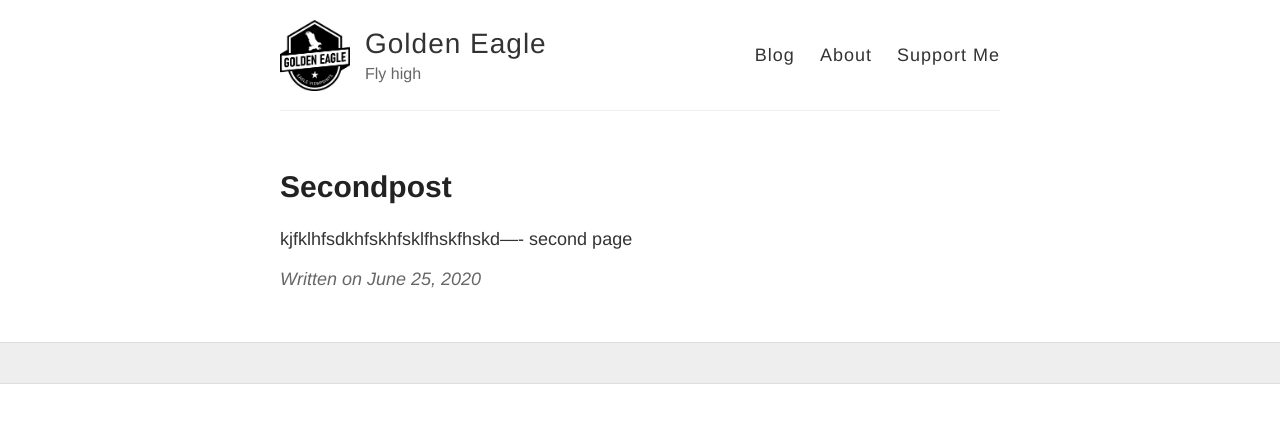
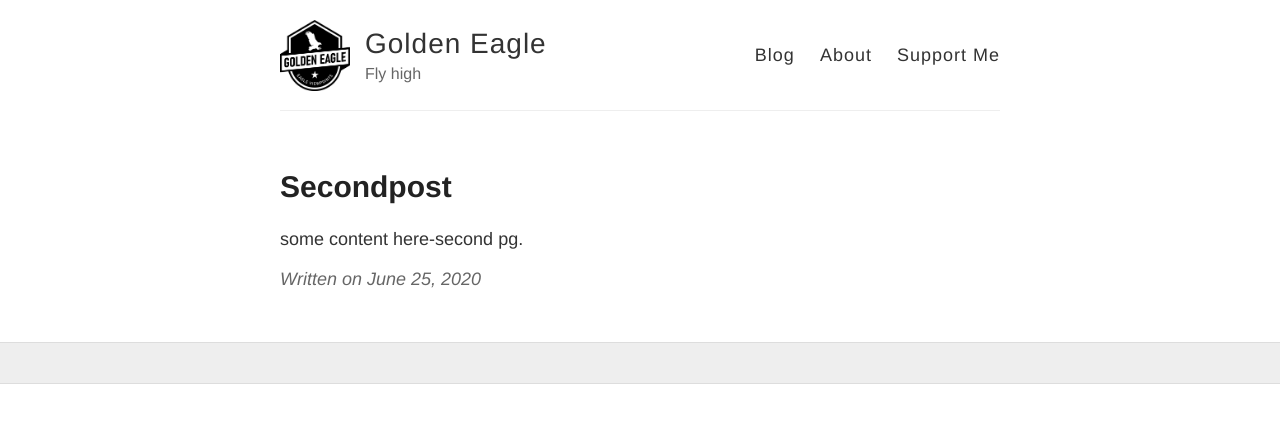
Before and after one commit to golden-eagle-blog/golden-eagle-blog.github.io, a Jekyll site: the page built from _posts/2020-06-25-secondpost.md, in a window 1280 px wide. Shown: the top 423 px of the page. Built offline with Jekyll 4.4.1, drawn with Linux system fonts in a browser that asks for light colours; our own code applies the rules of GitHub Pages for plain Markdown files; comment, search, counter and statistics services are not loaded; some of the changed lines change nothing that is shown.

Commit message:
Update 2020-06-25-secondpost.md

```diff
--- a/_posts/2020-06-25-secondpost.md
+++ b/_posts/2020-06-25-secondpost.md
@@ -1 +1,29 @@
-kjfklhfsdkhfskhfsklfhskfhskd---- second page
+---
+comments: true
+---
+some content here-second pg.
+
+
+{% if page.comments %}
+<div id="disqus_thread"></div>
+<script>
+
+/**
+*  RECOMMENDED CONFIGURATION VARIABLES: EDIT AND UNCOMMENT THE SECTION BELOW TO INSERT DYNAMIC VALUES FROM YOUR PLATFORM OR CMS.
+*  LEARN WHY DEFINING THESE VARIABLES IS IMPORTANT: https://disqus.com/admin/universalcode/#configuration-variables*/
+/*
+var disqus_config = function () {
+this.page.url = PAGE_URL;  // Replace PAGE_URL with your page's canonical URL variable
+this.page.identifier = PAGE_IDENTIFIER; // Replace PAGE_IDENTIFIER with your page's unique identifier variable
+};
+*/
+(function() { // DON'T EDIT BELOW THIS LINE
+var d = document, s = d.createElement('script');
+s.src = 'https://golden-eagle-blog.disqus.com/embed.js';
+s.setAttribute('data-timestamp', +new Date());
+(d.head || d.body).appendChild(s);
+})();
+</script>
+<noscript>Please enable JavaScript to view the <a href="https://disqus.com/?ref_noscript">comments powered by Disqus.</a></noscript>
+
+{% endif %}
```
